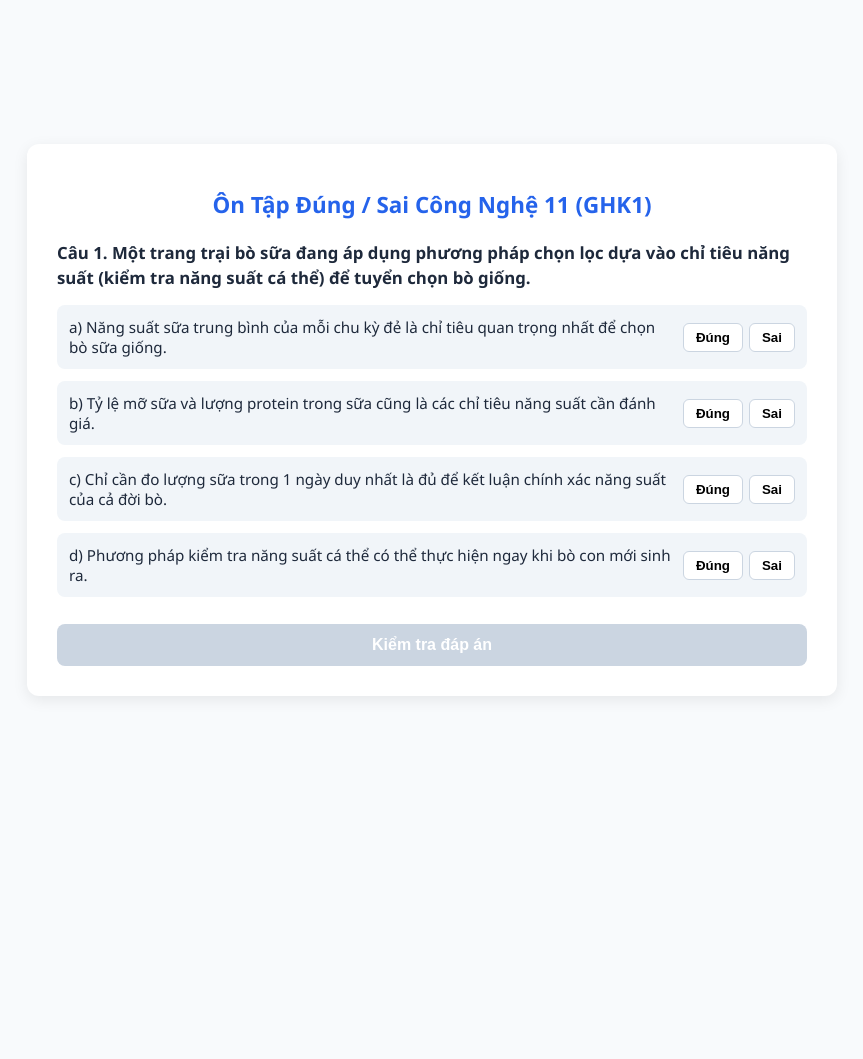
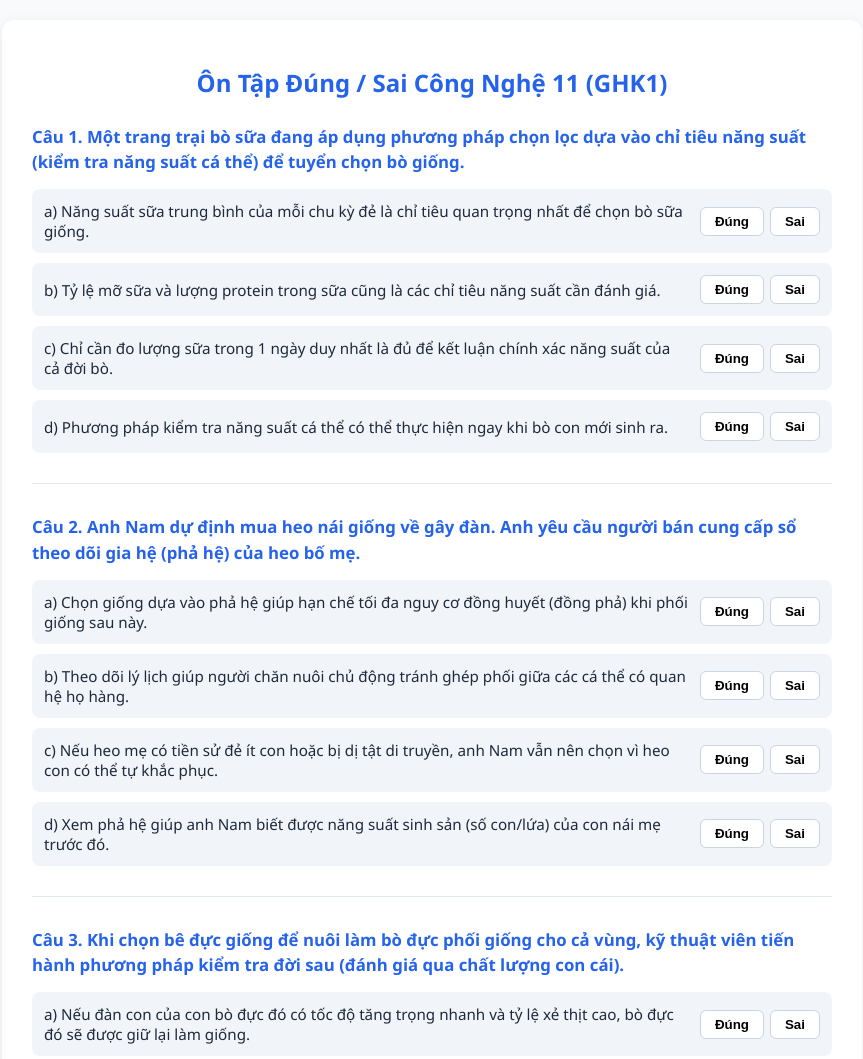
Before and after one commit to qho711499-ux/DS-CONGNGHE, a plain HTML site: page index.html in a window 1280 px wide. Shown: the top 1059 px of the page, without its empty margins (208-1071 px from the left). Before the commit the page ends 840 px from the top, so only its background shows below. Drawn offline with Linux system fonts and the light colour scheme.

Commit message:
index.html

```diff
--- a/index.html
+++ b/index.html
@@ -22,14 +22,14 @@
             padding: 20px;
             display: flex;
             justify-content: center;
-            align-items: center;
+            align-items: flex-start;
             min-height: 100vh;
         }
 
         .quiz-container {
             background-color: var(--card-bg);
             width: 100%;
-            max-width: 750px;
+            max-width: 800px;
             padding: 30px;
             border-radius: 12px;
             box-shadow: 0 4px 15px rgba(0, 0, 0, 0.08);
@@ -38,8 +38,32 @@
         h1 {
             text-align: center;
             color: var(--primary-color);
-            font-size: 1.4rem;
-            margin-bottom: 20px;
+            font-size: 1.5rem;
+            margin-bottom: 25px;
+        }
+
+        .score-section {
+            text-align: center;
+            font-size: 1.15rem;
+            font-weight: bold;
+            margin-bottom: 25px;
+            padding: 20px;
+            background-color: #eff6ff;
+            border-radius: 8px;
+            border: 2px solid #bfdbfe;
+            display: none;
+            line-height: 1.6;
+        }
+
+        .question-block {
+            margin-bottom: 30px;
+            padding-bottom: 20px;
+            border-bottom: 1px solid #e2e8f0;
+        }
+
+        .question-block:last-child {
+            border-bottom: none;
+            margin-bottom: 15px;
         }
 
         .question-title {
@@ -47,17 +71,19 @@
             font-weight: 600;
             margin-bottom: 15px;
             line-height: 1.5;
+            color: var(--primary-color);
         }
 
         .statement-item {
             background-color: #f1f5f9;
-            margin-bottom: 12px;
+            margin-bottom: 10px;
             padding: 12px;
             border-radius: 8px;
             display: flex;
             justify-content: space-between;
             align-items: center;
             gap: 10px;
+            transition: all 0.2s;
         }
 
         .statement-text {
@@ -68,12 +94,13 @@
         .btn-group {
             display: flex;
             gap: 6px;
+            flex-shrink: 0;
         }
 
         .opt-btn {
             border: 1px solid #cbd5e1;
             background-color: #fff;
-            padding: 6px 12px;
+            padding: 6px 14px;
             border-radius: 6px;
             cursor: pointer;
             font-weight: bold;
@@ -106,29 +133,18 @@
             background-color: var(--primary-color);
             color: white;
             border: none;
-            padding: 12px 20px;
-            font-size: 1rem;
+            padding: 14px 20px;
+            font-size: 1.05rem;
             font-weight: 600;
             border-radius: 8px;
             cursor: pointer;
             width: 100%;
-            margin-top: 15px;
+            margin-top: 20px;
             transition: background-color 0.2s;
         }
 
         .btn:hover {
             background-color: #1d4ed8;
-        }
-
-        .btn:disabled {
-            background-color: #cbd5e1;
-            cursor: not-allowed;
-        }
-
-        .score-section {
-            text-align: center;
-            font-size: 1.2rem;
-            font-weight: bold;
         }
     </style>
 </head>
@@ -136,15 +152,15 @@
 
     <div class="quiz-container">
         <h1>Ôn Tập Đúng / Sai Công Nghệ 11 (GHK1)</h1>
-        <div id="quiz">
-            <div class="question-title" id="question-title">Đang tải...</div>
-            <div id="statements-container"></div>
-            <button class="btn" id="submit-btn" onclick="checkAnswer()" disabled>Kiểm tra đáp án</button>
-        </div>
+
+        <div id="score-section" class="score-section"></div>
+
+        <div id="quiz-container"></div>
+
+        <button class="btn" id="submit-btn" onclick="checkAllAnswers()">Nộp bài</button>
     </div>
 
     <script>
-        // Dữ liệu 18 câu Đúng - Sai trích xuất từ đề ôn tập và đáp án bạn cung cấp
         const quizData = [
             {
                 title: "Câu 1. Một trang trại bò sữa đang áp dụng phương pháp chọn lọc dựa vào chỉ tiêu năng suất (kiểm tra năng suất cá thể) để tuyển chọn bò giống.",
@@ -328,98 +344,110 @@
             }
         ];
 
-        let currentQuestion = 0;
-        let score = 0;
-        let userChoices = [null, null, null, null];
-        let isAnswered = false;
+        let userChoices = quizData.map(() => [null, null, null, null]);
+        let isSubmitted = false;
 
-        const titleEl = document.getElementById("question-title");
-        const statementsEl = document.getElementById("statements-container");
-        const submitBtn = document.getElementById("submit-btn");
+        function renderQuiz() {
+            const container = document.getElementById("quiz-container");
+            container.innerHTML = "";
 
-        function loadQuestion() {
-            isAnswered = false;
-            userChoices = [null, null, null, null];
-            submitBtn.disabled = true;
-            submitBtn.innerText = "Kiểm tra đáp án";
+            quizData.forEach((q, qIndex) => {
+                const questionBlock = document.createElement("div");
+                questionBlock.className = "question-block";
 
-            const data = quizData[currentQuestion];
-            titleEl.innerText = data.title;
-            statementsEl.innerHTML = "";
+                let statementsHTML = "";
+                q.statements.forEach((st, sIndex) => {
+                    statementsHTML += `
+                        <div class="statement-item" id="row-${qIndex}-${sIndex}">
+                            <div class="statement-text">${st}</div>
+                            <div class="btn-group">
+                                <button class="opt-btn" id="btn-${qIndex}-${sIndex}-D" onclick="selectChoice(${qIndex}, ${sIndex}, 'D')">Đúng</button>
+                                <button class="opt-btn" id="btn-${qIndex}-${sIndex}-S" onclick="selectChoice(${qIndex}, ${sIndex}, 'S')">Sai</button>
+                            </div>
+                        </div>
+                    `;
+                });
 
-            data.statements.forEach((st, idx) => {
-                const row = document.createElement("div");
-                row.className = "statement-item";
-                row.id = `row-${idx}`;
-
-                row.innerHTML = `
-                    <div class="statement-text">${st}</div>
-                    <div class="btn-group">
-                        <button class="opt-btn" id="btn-${idx}-D" onclick="selectChoice(${idx}, 'D')">Đúng</button>
-                        <button class="opt-btn" id="btn-${idx}-S" onclick="selectChoice(${idx}, 'S')">Sai</button>
-                    </div>
+                questionBlock.innerHTML = `
+                    <div class="question-title">${q.title}</div>
+                    ${statementsHTML}
                 `;
-                statementsEl.appendChild(row);
+                container.appendChild(questionBlock);
             });
         }
 
-        function selectChoice(index, choice) {
-            if (isAnswered) return;
+        function selectChoice(qIndex, sIndex, choice) {
+            if (isSubmitted) return;
 
-            userChoices[index] = choice;
+            userChoices[qIndex][sIndex] = choice;
 
-            const btnD = document.getElementById(`btn-${index}-D`);
-            const btnS = document.getElementById(`btn-${index}-S`);
+            const btnD = document.getElementById(`btn-${qIndex}-${sIndex}-D`);
+            const btnS = document.getElementById(`btn-${qIndex}-${sIndex}-S`);
 
             btnD.className = choice === 'D' ? 'opt-btn selected-d' : 'opt-btn';
             btnS.className = choice === 'S' ? 'opt-btn selected-s' : 'opt-btn';
-
-            // Kích hoạt nút bấm khi chọn đủ 4 ý a,b,c,d
-            if (userChoices.every(c => c !== null)) {
-                submitBtn.disabled = false;
-            }
         }
 
-        function checkAnswer() {
-            if (!isAnswered) {
-                isAnswered = true;
-                const data = quizData[currentQuestion];
-                let correctCount = 0;
+        function checkAllAnswers() {
+            let unansweredCount = 0;
+            userChoices.forEach(q => {
+                q.forEach(c => {
+                    if (c === null) unansweredCount++;
+                });
+            });
 
-                data.answers.forEach((ans, idx) => {
-                    const row = document.getElementById(`row-${idx}`);
-                    if (userChoices[idx] === ans) {
+            if (unansweredCount > 0) {
+                if (!confirm(`Bạn còn ${unansweredCount} ý chưa trả lời. Bạn có chắc chắn muốn nộp bài không?`)) {
+                    return;
+                }
+            }
+
+            isSubmitted = true;
+            let totalCorrectQuestions = 0;
+            let totalCorrectStatements = 0;
+            let totalStatements = quizData.length * 4;
+
+            quizData.forEach((q, qIndex) => {
+                let questionCorrect = true;
+                q.answers.forEach((ans, sIndex) => {
+                    const row = document.getElementById(`row-${qIndex}-${sIndex}`);
+                    const userChoice = userChoices[qIndex][sIndex];
+
+                    if (userChoice === ans) {
                         row.classList.add("correct-row");
-                        correctCount++;
+                        totalCorrectStatements++;
                     } else {
                         row.classList.add("incorrect-row");
+                        questionCorrect = false;
                     }
                 });
 
-                if (correctCount === 4) score++;
+                if (questionCorrect) {
+                    totalCorrectQuestions++;
+                }
+            });
 
-                if (currentQuestion < quizData.length - 1) {
-                    submitBtn.innerText = "Câu tiếp theo";
-                } else {
-                    submitBtn.innerText = "Xem kết quả";
-                }
-            } else {
-                currentQuestion++;
-                if (currentQuestion < quizData.length) {
-                    loadQuestion();
-                } else {
-                    document.querySelector(".quiz-container").innerHTML = `
-                        <h1>Hoàn Thành Ôn Tập!</h1>
-                        <div class="score-section">
-                            <p>Bạn đã hoàn thành chính xác ${score} / ${quizData.length} câu Đúng/Sai.</p>
-                            <button class="btn" onclick="location.reload()">Làm lại bài ôn</button>
-                        </div>
-                    `;
-                }
-            }
+            // Hiển thị kết quả điểm số
+            const scoreSection = document.getElementById("score-section");
+            scoreSection.style.display = "block";
+            scoreSection.innerHTML = `
+                🎉 <strong>Hoàn thành bài ôn!</strong><br>
+                - Số câu đúng tuyệt đối (cả 4 ý): <strong>${totalCorrectQuestions} / ${quizData.length}</strong> câu<br>
+                - Tổng số ý trả lời đúng: <strong>${totalCorrectStatements} / ${totalStatements}</strong> ý
+            `;
+
+            // Đổi nút nộp bài thành nút làm lại
+            const submitBtn = document.getElementById("submit-btn");
+            submitBtn.innerText = "Làm lại bài ôn";
+            submitBtn.onclick = function() {
+                location.reload();
+            };
+
+            // Cuộn lên đầu trang để xem điểm
+            window.scrollTo({ top: 0, behavior: 'smooth' });
         }
 
-        loadQuestion();
+        renderQuiz();
     </script>
 </body>
 </html>
```
